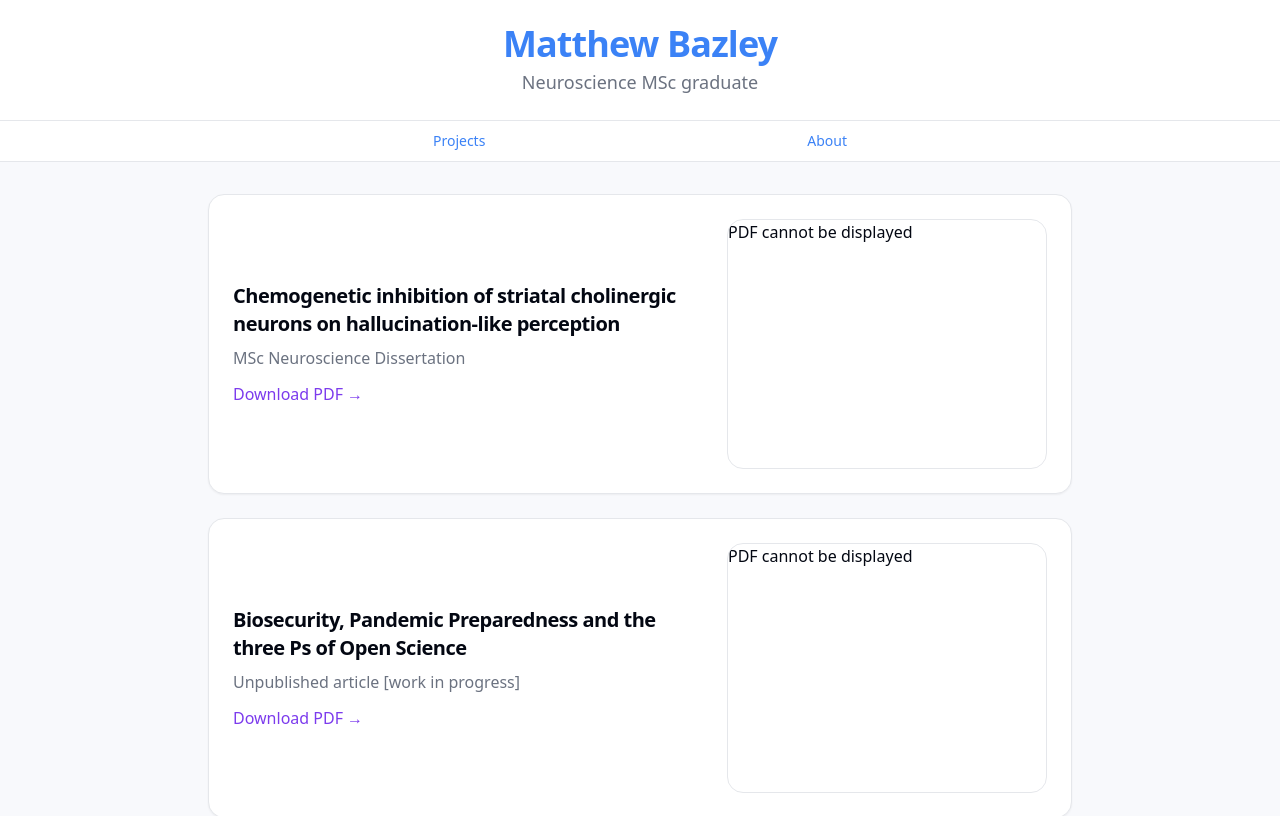
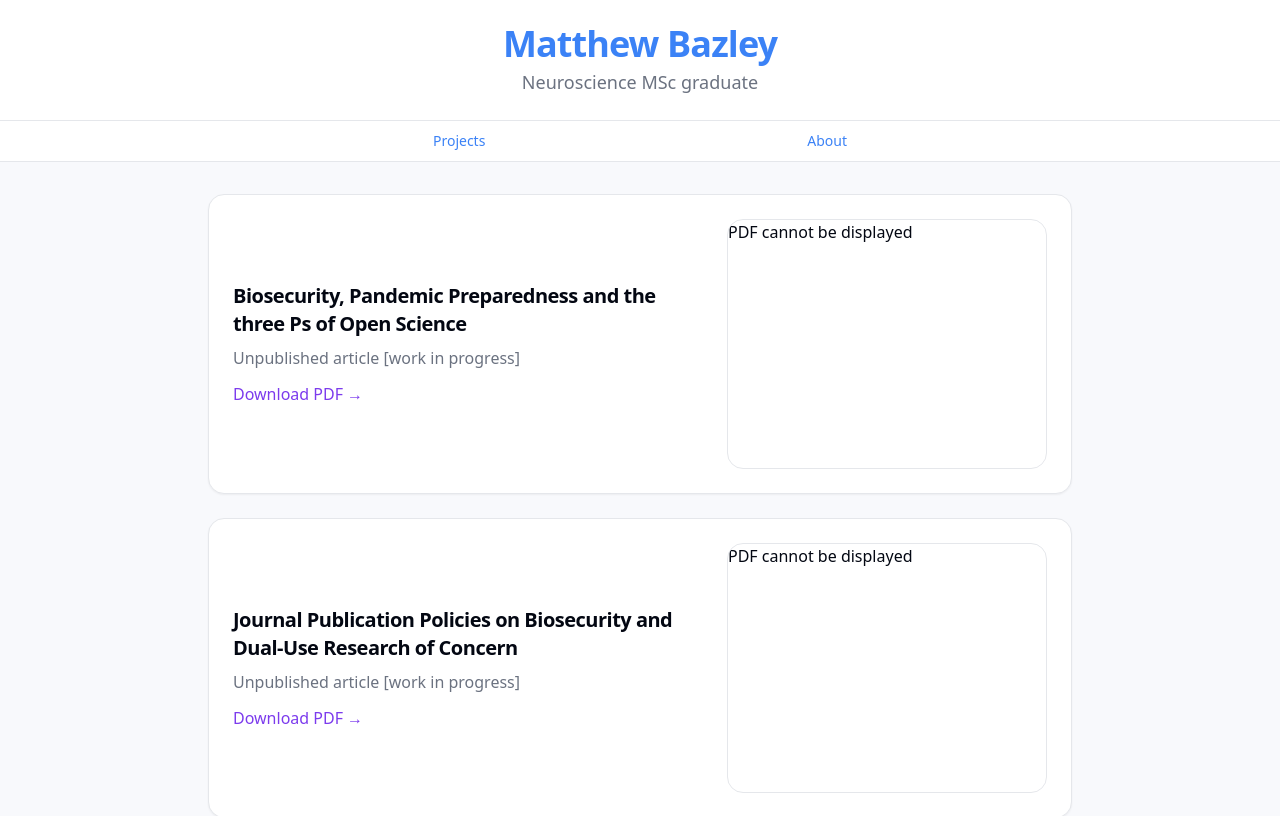
Before and after one commit to mbazley124/matthew-bazley, a React (Vite) app: page / in a window 1280 px wide. Shown: the top 816 px of the page. Built offline with nearby package versions, Linux system fonts and the light colour scheme.

Commit message:
Remove dissertation section.

```diff
--- a/src/artifacts/projects.tsx
+++ b/src/artifacts/projects.tsx
@@ -29,39 +29,6 @@ export default function Projects() {
 
       <main className="max-w-4xl mx-auto py-8 px-4">
         <section className="grid gap-6">
-          <Card className="overflow-hidden hover:shadow-lg transition-shadow duration-300">
-            <CardHeader className="pt-4 pb-2 md:py-6">
-              <div className="flex flex-col md:flex-row gap-3 md:gap-6">
-                <div className="flex-1 flex flex-col justify-center">
-                  <CardTitle className="text-sm md:text-xl font-bold hover:text-primary transition-colors">
-                    Chemogenetic inhibition of striatal cholinergic neurons on hallucination-like perception
-                  </CardTitle>
-                  <p className="text-xs md:text-base text-muted-foreground mt-1 md:mt-2">MSc Neuroscience Dissertation</p>
-                  <div className="mt-2 md:mt-3">
-                    <a
-                      href="/Chemogenetic%20inhibition%20of%20striatal%20cholinergic%20neurons%20on%20hallucination-like%20perception%20-%20MB.pdf"
-                      target="_blank"
-                      className="text-xs md:text-base text-primary hover:text-primary/80 font-medium transition-colors"
-                    >
-                      Download PDF →
-                    </a>
-                  </div>
-                </div>
-                <div className="w-full md:w-80">
-                  <div className="hidden md:block">
-                    <object
-                      data="/Chemogenetic%20inhibition%20of%20striatal%20cholinergic%20neurons%20on%20hallucination-like%20perception%20-%20MB.pdf#zoom=50&view=FitH"
-                      type="application/pdf"
-                      className="w-full h-[250px] rounded-lg border"
-                    >
-                      <p>PDF cannot be displayed</p>
-                    </object>
-                  </div>
-                </div>
-              </div>
-            </CardHeader>
-          </Card>
-
           <Card className="overflow-hidden hover:shadow-lg transition-shadow duration-300">
             <CardHeader className="pt-4 pb-2 md:py-6">
               <div className="flex flex-col md:flex-row gap-3 md:gap-6">
--- a/src/pages/Projects.tsx
+++ b/src/pages/Projects.tsx
@@ -4,34 +4,6 @@ export function Projects() {
   return (
     <main className="max-w-5xl mx-auto py-16 px-4">
       <section className="grid gap-8">
-        <Card className="overflow-hidden hover:shadow-lg transition-shadow duration-300">
-          <CardHeader className="space-y-2">
-            <CardTitle className="text-2xl font-bold hover:text-primary transition-colors">
-              Chemogenetic inhibition of striatal cholinergic neurons on hallucination-like perception
-            </CardTitle>
-            <p className="text-muted-foreground">MSc Neuroscience Dissertation</p>
-          </CardHeader>
-          <CardContent className="space-y-4">
-            <iframe
-              src="/Chemogenetic%20inhibition%20of%20striatal%20cholinergic%20neurons%20on%20hallucination-like%20perception%20-%20MB.pdf"
-              className="w-full h-[600px] rounded-lg border"
-              title="Dissertation PDF"
-            />
-            <p className="text-muted-foreground leading-relaxed">
-              My MSc dissertation exploring the role of striatal cholinergic neurons in hallucination-like perception through chemogenetic inhibition techniques. This research contributes to our understanding of the neural mechanisms underlying perceptual processing and psychiatric conditions.
-            </p>
-          </CardContent>
-          <CardFooter>
-            <a
-              href="/Chemogenetic%20inhibition%20of%20striatal%20cholinergic%20neurons%20on%20hallucination-like%20perception%20-%20MB.pdf"
-              target="_blank"
-              className="text-primary hover:text-primary/80 font-medium transition-colors"
-            >
-              Download PDF →
-            </a>
-          </CardFooter>
-        </Card>
-
         <Card className="overflow-hidden hover:shadow-lg transition-shadow duration-300">
           <CardHeader className="space-y-2">
             <CardTitle className="text-2xl font-bold hover:text-primary transition-colors">
```
